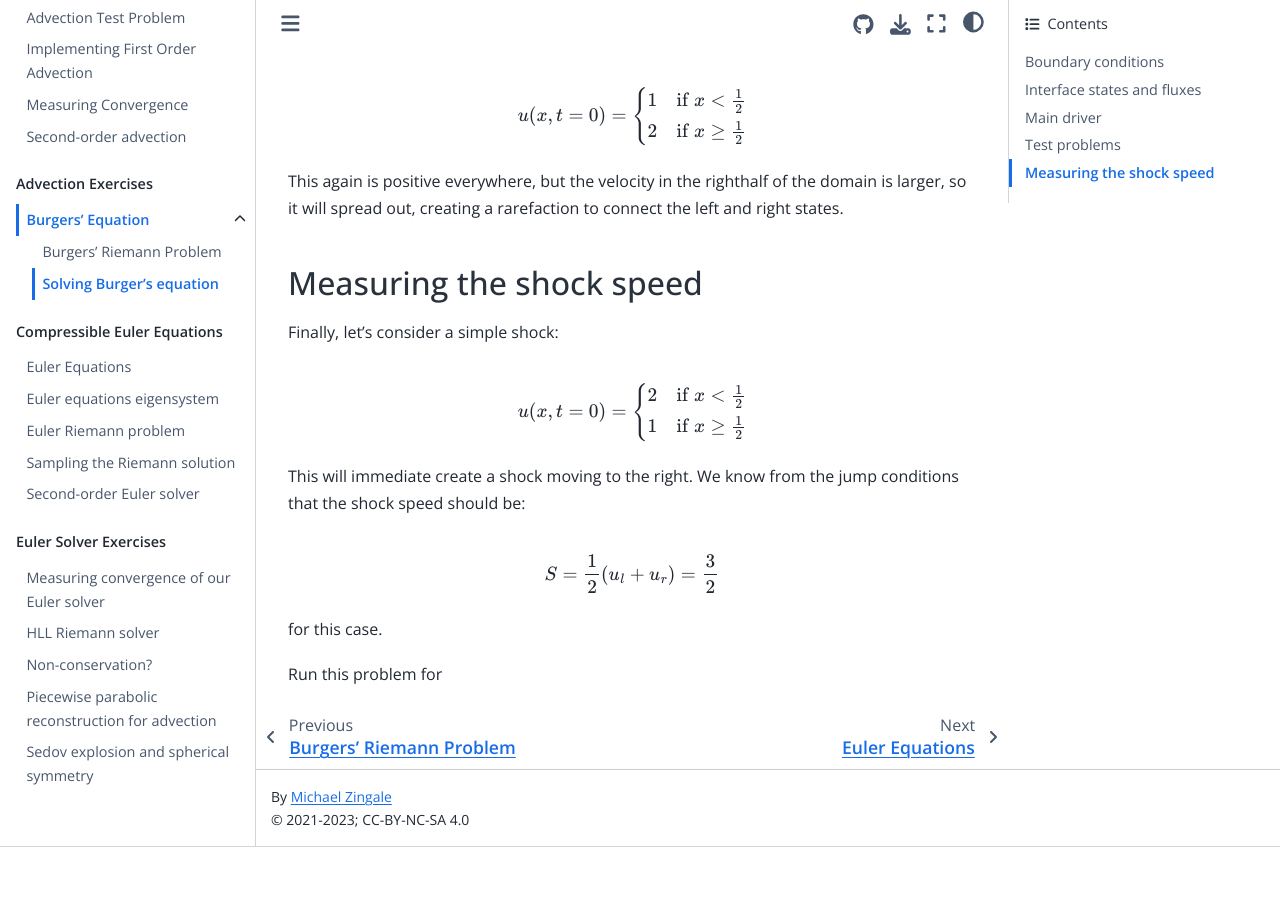
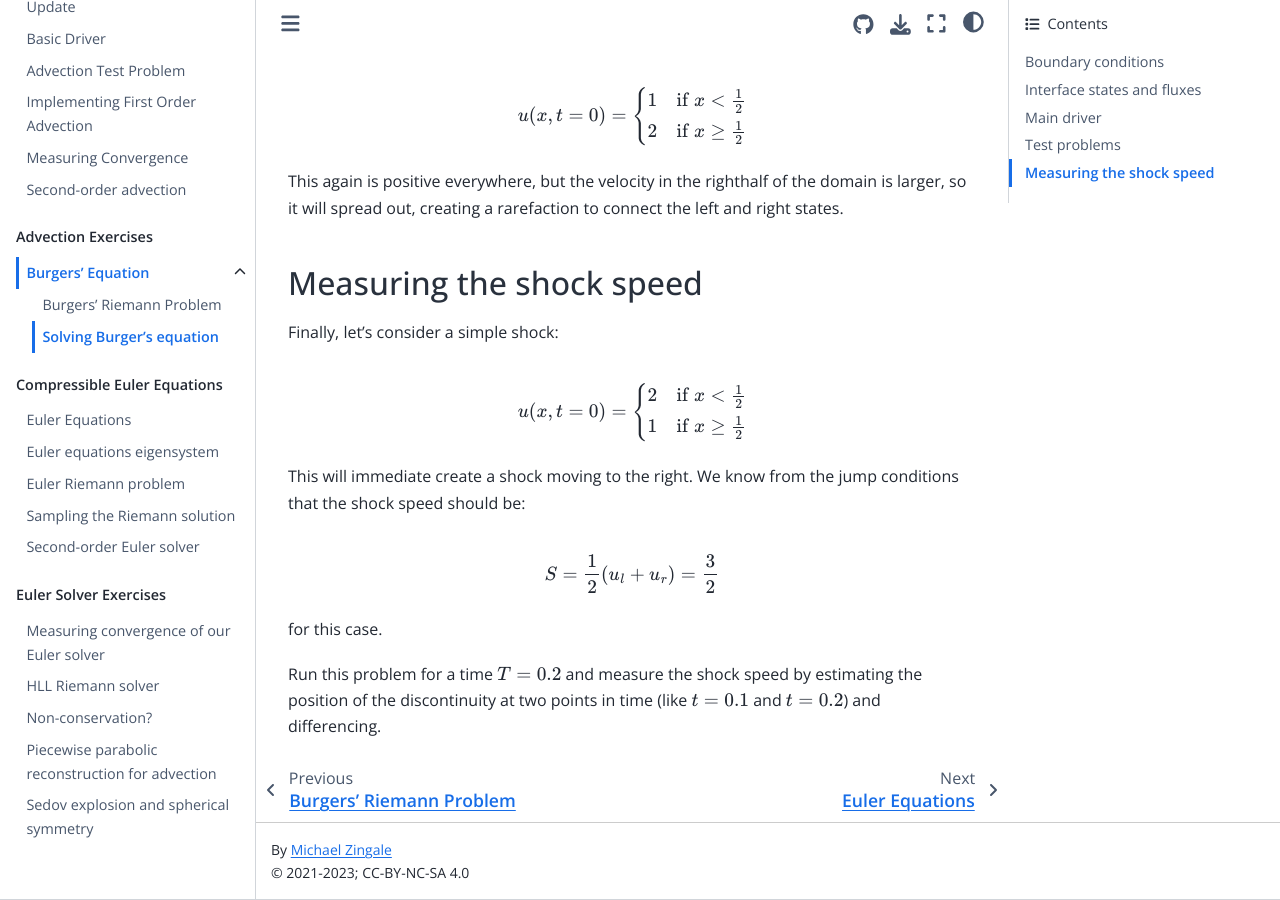
Before and after one commit to zingale/cca-summer-school, a Jupyter Book: the page built from content/advection/burgers-methods.md, in a window 1280 px wide and 900 px high, scrolled down 1668 px. Built offline with Jupyter Book 1.0.4 settings and Sphinx 7.4.7 and the Sphinx Book theme 1.1.4, drawn with Linux system fonts in a browser that asks for light colours; before the commit the page ends 2515 px from its top, so only the background shows below that.

Commit message:
more updates

```diff
--- a/content/advection/burgers-methods.md
+++ b/content/advection/burgers-methods.md
@@ -73,4 +73,5 @@
 
 for this case.
 
-Run this problem for
+Run this problem for a time $T = 0.2$ and measure the shock speed
+by estimating the position of the discontinuity at two points in time (like $t = 0.1$ and $t = 0.2$) and differencing.
```
Also changed, not shown: 1 other file.
